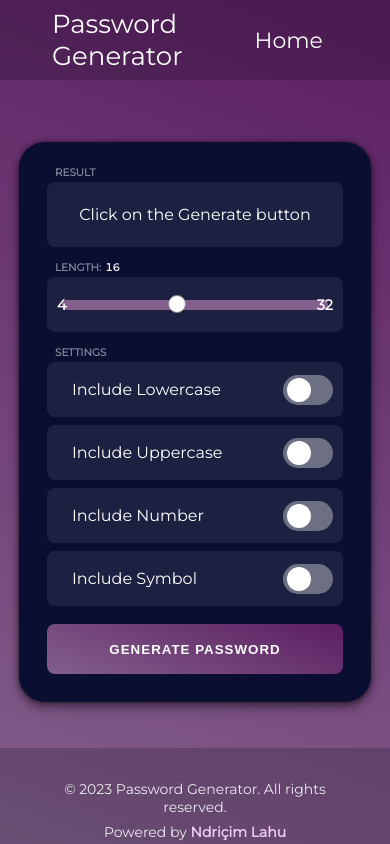
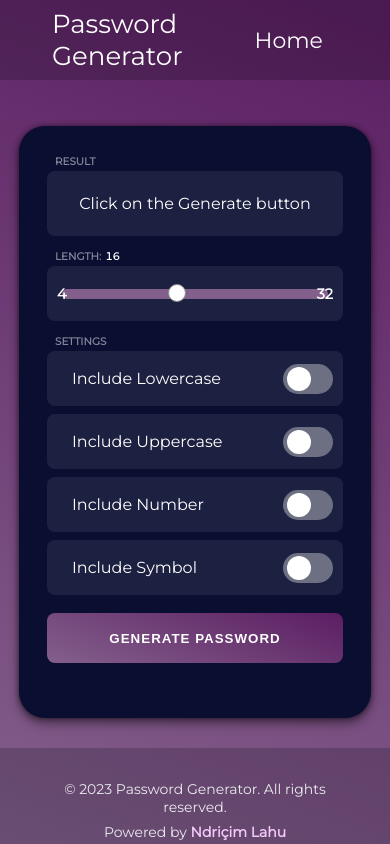
Before and after one commit to ndriqimlahu/password-generator, a React (Create React App) app: page / in a window 390 px wide. Built offline with nearby package versions, Linux system fonts and the light colour scheme.

Commit message:
Minor fixes in base styling and responsive design

```diff
--- a/src/components/UI/Card.module.css
+++ b/src/components/UI/Card.module.css
@@ -1,47 +1,42 @@
 .card {
-  margin: 40px 0;
   width: 50em;
   height: 38em;
+  margin: 40px 0;
   padding: 60px 35px;
+  border-radius: 35px;
   background: #0a0e31;
-  border-radius: 35px;
+  font-family: "Montserrat";
   box-shadow: 0 0 5px rgba(0, 0, 0, 0.45), 0 4px 8px rgba(0, 0, 0, 0.35),
     0 8px 12px rgba(0, 0, 0, 0.15);
-  font-family: "Montserrat";
 }
 
 @media (max-width: 1199px) {
   .card {
     width: 48em;
-    height: 38em;
   }
 }
 
 @media (max-width: 1024px) {
   .card {
     width: 46em;
-    height: 37em;
   }
 }
 
 @media (max-width: 991px) {
   .card {
     width: 44em;
-    height: 37em;
   }
 }
 
 @media (max-width: 768px) {
   .card {
     width: 37em;
-    height: 37em;
   }
 }
 
 @media (max-width: 575px) {
   .card {
     width: 30em;
-    height: 37em;
     padding: 60px 32px;
   }
 }
@@ -49,8 +44,8 @@
 @media (max-width: 425px) {
   .card {
     width: 22em;
-    height: 35em;
-    padding: 40px 28px;
+    height: 37em;
+    padding: 45px 28px;
     border-radius: 26px;
   }
 }
@@ -58,8 +53,8 @@
 @media (max-width: 375px) {
   .card {
     width: 20em;
-    height: 35em;
-    padding: 40px 25px;
+    height: 37em;
+    padding: 40px 24px;
     border-radius: 22px;
   }
 }
@@ -68,8 +63,8 @@
   .card {
     margin: 40px 0;
     width: 18em;
-    height: 35em;
-    padding: 35px 20px;
+    height: 37em;
+    padding: 45px 15px;
     border-radius: 20px;
   }
 }
```
